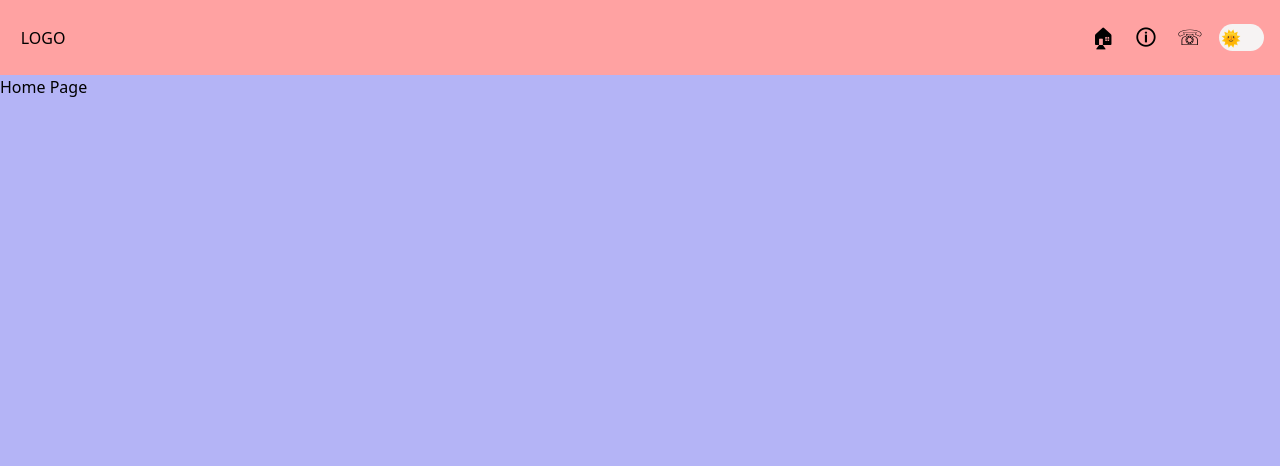
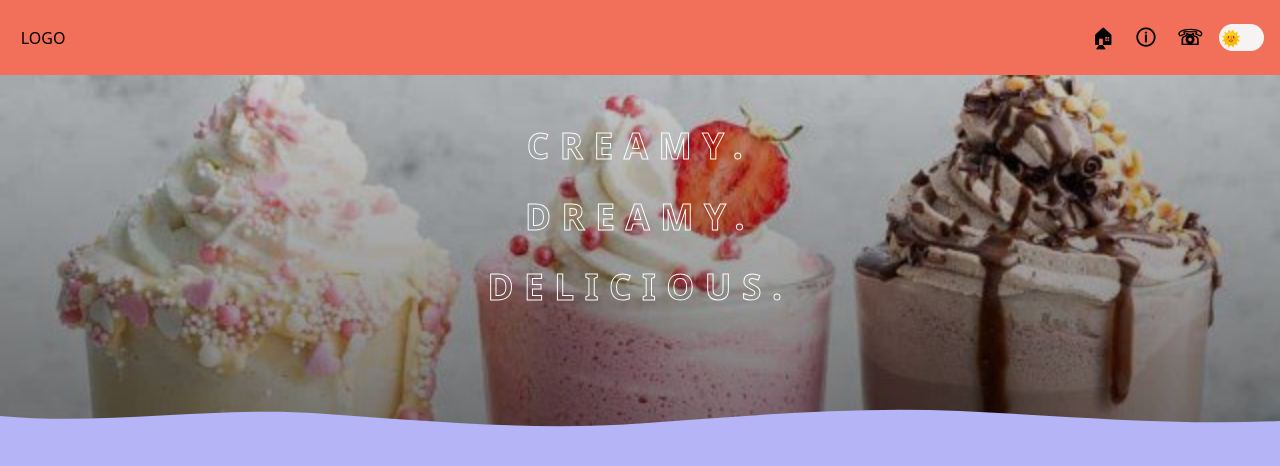
Before and after one commit to Gina-bun/Task3-SPA, a React (Vite) app: page / in a window 1280 px wide. Shown: the top 466 px of the page. Built offline with nearby package versions, Linux system fonts and the light colour scheme.

Commit message:
feat: add landing page

```diff
--- a/src/App.jsx
+++ b/src/App.jsx
@@ -21,9 +21,10 @@ function App() {
     <div className={`app-container ${theme}`}>
          <Navbar theme={theme} toggleTheme={toggleTheme}/>
 
+
       <AnimatePresence mode="wait">
         <Routes location={location} key={location.pathname}>
-          <Route path="/" element={<Home />} />
+          <Route path="/" element={<Home theme={theme}/>} />
           <Route path="/about" element={<About />} />
           <Route path="/contact" element={<Contact />} />
         </Routes>
--- /dev/null
+++ b/src/components/LandingPage.css
@@ -0,0 +1,30 @@
+.landing-container{
+    height: 45vh;
+    position: relative;
+    overflow: hidden;
+    background: linear-gradient(rgba(0, 0, 0, 0.2), rgba(0, 0, 0, 0.5)),url("../assets/shake.jpeg") no-repeat center/cover;
+}
+
+.hero-text{
+  font-size: 2.2em;
+  font-weight: 900;
+  color: transparent;
+  text-align: center;
+  -webkit-text-stroke: 1px white;
+  -webkit-text-stroke-color: white;
+  -webkit-text-stroke: 2px dashed white;
+  text-transform: uppercase;
+  letter-spacing: 0.3em;
+  line-height: 2;
+  margin-top: 1em;
+}
+
+.wave{
+  position: absolute;
+  bottom: 0;
+  left: 0;
+  width: 100%;
+  height: 30px;
+  display: block;
+  bottom: -1px;
+}
--- /dev/null
+++ b/src/components/LandingPage.jsx
@@ -0,0 +1,25 @@
+import "./LandingPage.css";
+
+export function LandingPage({theme}) {
+  return (
+    <>
+      <div className="landing-container">
+        <h1 className="hero-text" data-text="Creamy. Dreamy. Delicious.">Creamy. <br /> Dreamy. <br /> Delicious.</h1>
+        <svg
+        className="wave"
+        viewBox="0 0 1440 120"
+        preserveAspectRatio="none"
+      >
+        <path
+          d="M0,40 C120,80 240,0 360,30
+             480,60 600,100 720,70
+             840,40 960,0 1080,20
+             1200,40 1320,80 1440,60
+             L1440,120 L0,120 Z"
+          fill={theme === "dark" ? "#000" : "#b4b4f6"}
+        />
+      </svg>
+      </div>
+    </>
+  );
+}
--- a/src/components/Navbar.css
+++ b/src/components/Navbar.css
@@ -5,3 +5,7 @@
 .nav-link{
     font-size: 21px;
 }
+
+.nav-link:last-of-type{
+    font-weight: bold;
+}
--- a/src/components/Navbar.jsx
+++ b/src/components/Navbar.jsx
@@ -5,7 +5,7 @@ import "./Navbar.css";
 export function Navbar({ theme, toggleTheme }) {
   return (
     <>
-      <nav className="bg-red-300 py-[.5em] flex justify-between items-center ">
+      <nav className="bg-[#f27059] py-[.5em] flex justify-between items-center ">
         <h1 className="logo">LOGO</h1>
         <div className="flex">
           {/* for mobile */}
--- a/src/pages/Home.jsx
+++ b/src/pages/Home.jsx
@@ -1,7 +1,7 @@
 import {motion} from "framer-motion"
+import { LandingPage } from "../components/LandingPage"
 
-
-export function Home(){
+export function Home({theme}){
     return(
 
         <motion.div
@@ -10,7 +10,7 @@ export function Home(){
             exit={{opacity: 0}}
             transition={{duration: 0.3}}
         >
-              <h1>Home Page</h1>
+               <LandingPage theme={theme}/>
         </motion.div>
 
     )
```
Also changed, not shown: src/assets/shake.jpeg (added).
